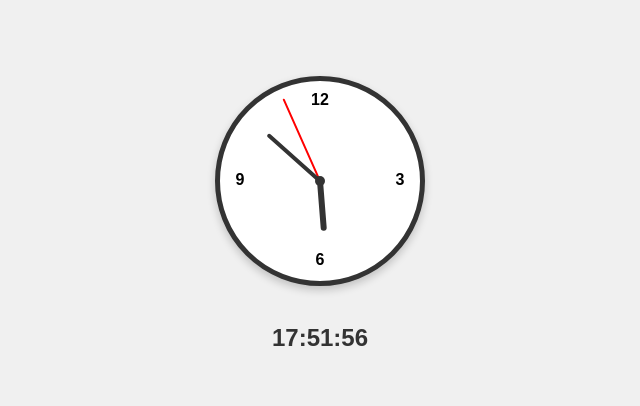
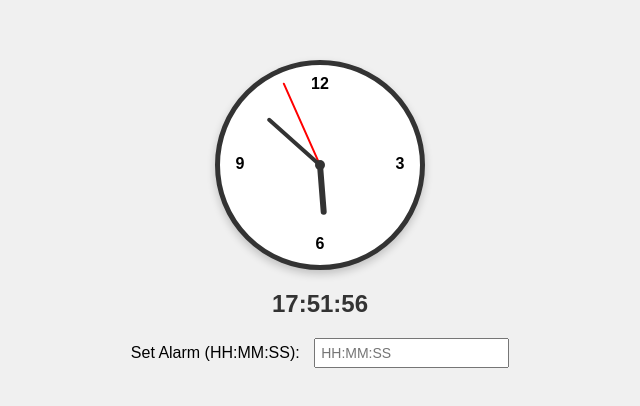
Before and after one commit to prabhusakti/alarm-clock, a plain HTML site: page index.html in a window 1280 px wide. Shown: the part 186-592 px from the top of the page, without its empty margins (320-960 px from the left). Drawn offline with Linux system fonts and the light colour scheme.

Commit message:
alarm-v1

```diff
--- a/index.html
+++ b/index.html
@@ -3,7 +3,7 @@
 <head>
   <meta charset="UTF-8">
   <meta name="viewport" content="width=device-width, initial-scale=1.0">
-  <title>Analog and Digital Clock</title>
+  <title>Analog and Digital Clock with Alarm</title>
   <link rel="stylesheet" href="styles.css">
 </head>
 <body>
@@ -16,8 +16,12 @@
     <div class="hand minute" id="minute"></div>
     <div class="hand second" id="second"></div>
   </div>
-  <br>
   <div class="digital-clock" id="digital-clock"></div>
+  <div class="alarm-container">
+    <label for="alarm-time">Set Alarm (HH:MM:SS):</label>
+    <input type="text" id="alarm-time" placeholder="HH:MM:SS">
+  </div>
+  <audio id="alarm-audio" src="audio.mp3"></audio>
   <script src="script.js"></script>
 </body>
 </html>
--- a/script.js
+++ b/script.js
@@ -2,6 +2,14 @@ const hourHand = document.getElementById('hour');
 const minuteHand = document.getElementById('minute');
 const secondHand = document.getElementById('second');
 const digitalClock = document.getElementById('digital-clock');
+const alarmInput = document.getElementById('alarm-time');
+const alarmAudio = document.getElementById('alarm-audio');
+
+let alarmTime = null;
+
+alarmInput.addEventListener('input', () => {
+  alarmTime = alarmInput.value;
+});
 
 function updateClock() {
   const now = new Date();
@@ -22,6 +30,10 @@ function updateClock() {
   const formattedSeconds = seconds.toString().padStart(2, '0');
 
   digitalClock.textContent = `${formattedHours}:${formattedMinutes}:${formattedSeconds}`;
+
+  if (alarmTime === `${formattedHours}:${formattedMinutes}:${formattedSeconds}`) {
+    alarmAudio.play();
+  }
 }
 
 setInterval(updateClock, 1000);
--- a/styles.css
+++ b/styles.css
@@ -77,3 +77,15 @@ body {
   font-weight: bold;
   color: #333;
 }
+
+.alarm-container {
+  margin-top: 20px;
+  font-size: 16px;
+  text-align: center;
+}
+
+.alarm-container input {
+  margin-left: 10px;
+  padding: 5px;
+  font-size: 14px;
+}
```
Also changed, not shown: 1 other file.
